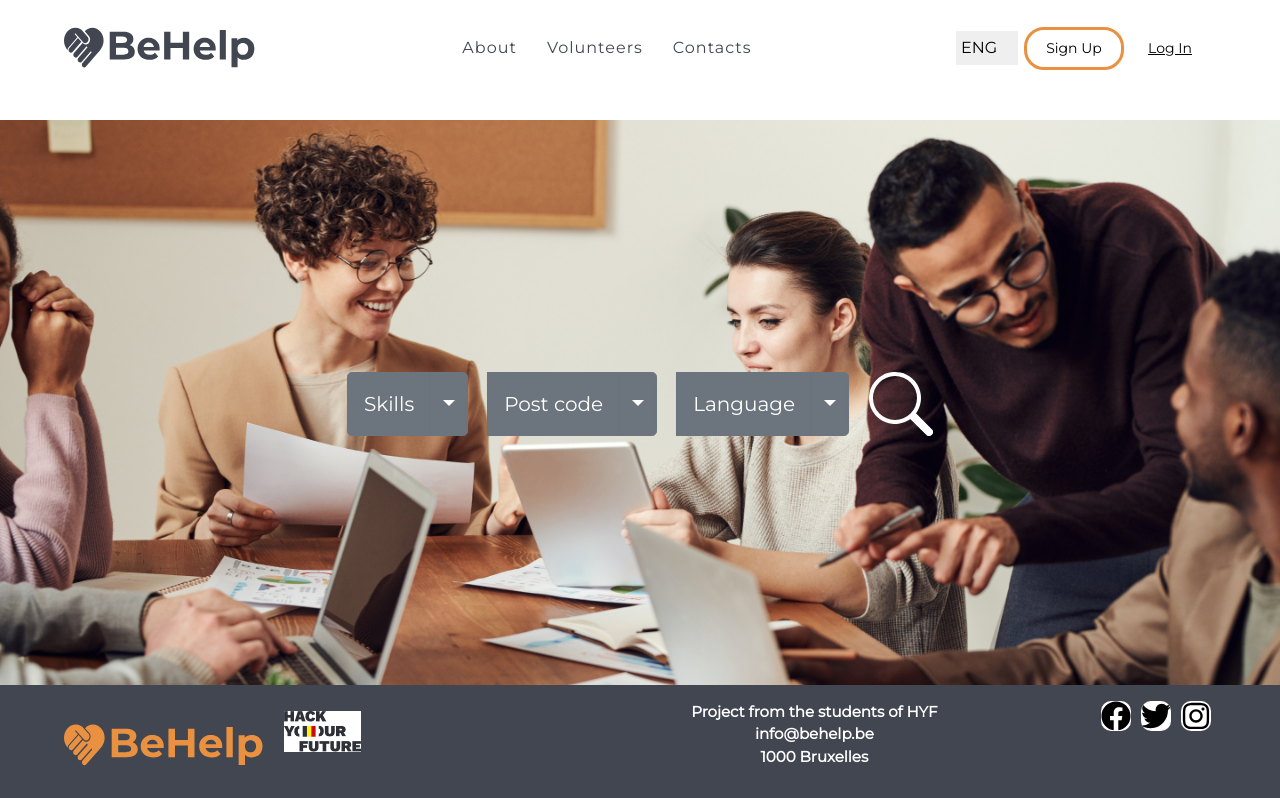
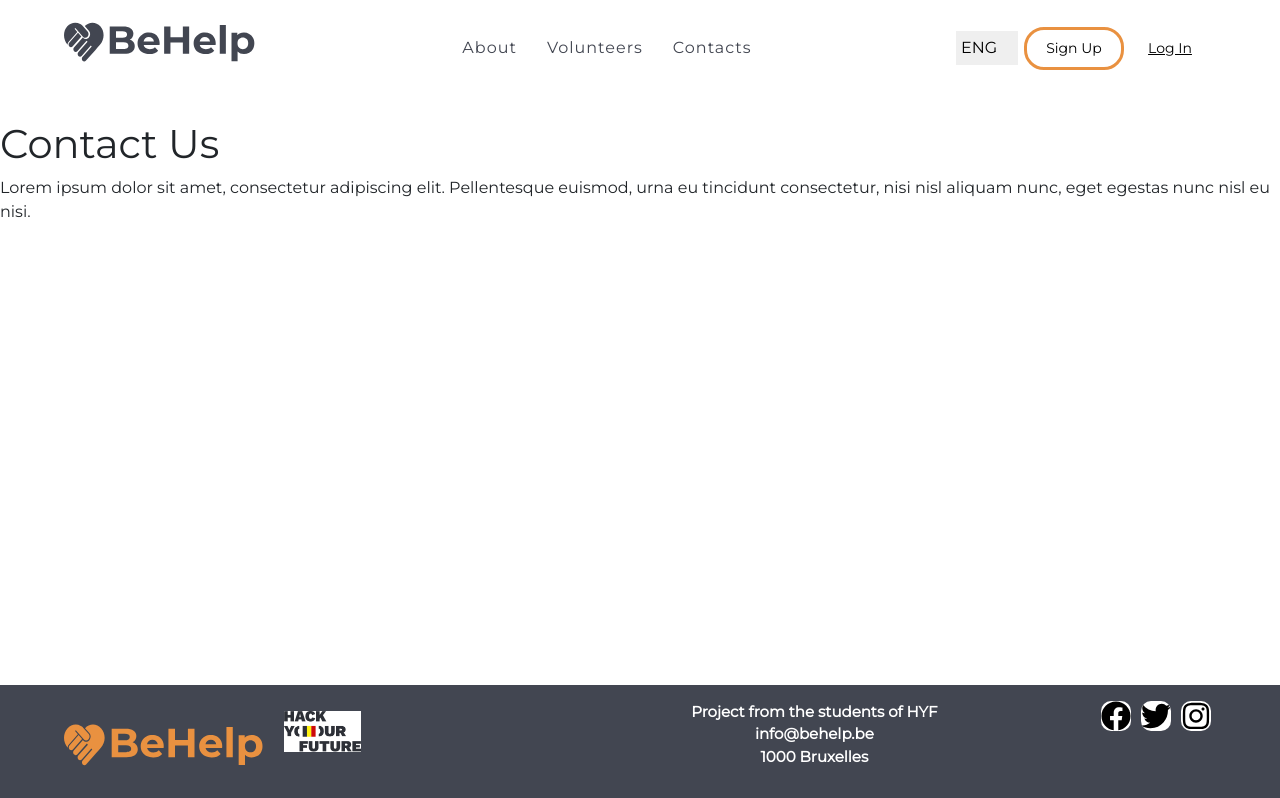
Before and after one commit to BeHelp/BeHelp, a Vue app: page /contacts in a window 1280 px wide. Shown: the top 798 px of the page. Built offline with nearby package versions, Linux system fonts and the light colour scheme.

Commit message:
vue routing implemented for contacts

```diff
--- a/frontend/src/App.vue
+++ b/frontend/src/App.vue
@@ -1,17 +1,12 @@
 <script setup>
 import Header from './components/Header.vue';
-import Search from './components/Search.vue';
-import About from './components/About.vue';
-import Services from './components/Services.vue';
 import Footer from './components/Footer.vue';
 </script>
 
 <template>
   <div class="app">
     <Header />
-    <Search />
-    <About />
-    <Services />
+    <router-view></router-view>
     <Footer />
   </div>
 </template>
--- a/frontend/src/components/Header.vue
+++ b/frontend/src/components/Header.vue
@@ -3,11 +3,13 @@
 <template>
   <header class="header">
     <nav class="header__nav">
-      <img
-        class="header__nav-logo"
-        src="../assets/logos/Logo_wb.svg"
-        alt="logo"
-      />
+      <router-link to="/"
+        ><img
+          class="header__nav-logo"
+          src="../assets/logos/Logo_wb.svg"
+          alt="logo"
+      /></router-link>
+
       <ul class="header__nav-list">
         <li class="header__nav-list item">
           <a href="#" class="header__nav-list link">About</a>
@@ -16,7 +18,9 @@
           <a href="volunteers.html" class="header__nav-list link">Volunteers</a>
         </li>
         <li class="header__nav-list item">
-          <a href="#" class="header__nav-list link">Contacts</a>
+          <router-link to="/contacts" class="header__nav-list link"
+            >Contacts</router-link
+          >
         </li>
       </ul>
       <ul class="header__nav-features">
--- /dev/null
+++ b/frontend/src/router/index.js
@@ -0,0 +1,23 @@
+import { createRouter, createWebHistory } from 'vue-router';
+import Home from '../views/Home.vue';
+import Contacts from '../views/Contacts.vue';
+
+const routes = [
+  {
+    path: '/',
+    name: 'Home',
+    component: Home,
+  },
+  {
+    path: '/contacts',
+    name: 'Contacts',
+    component: Contacts,
+  },
+];
+
+const router = createRouter({
+  history: createWebHistory(),
+  routes,
+});
+
+export default router;
--- /dev/null
+++ b/frontend/src/views/Contacts.vue
@@ -0,0 +1,10 @@
+<template>
+  <div>
+    <h1>Contact Us</h1>
+    <p>
+      Lorem ipsum dolor sit amet, consectetur adipiscing elit. Pellentesque
+      euismod, urna eu tincidunt consectetur, nisi nisl aliquam nunc, eget
+      egestas nunc nisl eu nisi.
+    </p>
+  </div>
+</template>
--- /dev/null
+++ b/frontend/src/views/Home.vue
@@ -0,0 +1,22 @@
+<script>
+import Search from '../components/Search.vue';
+import Whoarewe from '../components/Whoarewe.vue';
+import Services from '../components/Services.vue';
+
+export default {
+  name: 'Home',
+  components: {
+    Search,
+    Whoarewe,
+    Services,
+  },
+};
+</script>
+
+<template>
+  <div>
+    <Search />
+    <whoarewe />
+    <Services />
+  </div>
+</template>
--- a/package.json
+++ b/package.json
@@ -11,7 +11,8 @@
     "express": "^4.17.1",
     "jsonwebtoken": "^8.5.1",
     "mongoose": "^6.1.1",
-    "vue": "^3.2.25"
+    "vue": "^3.2.25",
+    "vue-router": "^4.0.12"
   },
   "devDependencies": {
     "@vitejs/plugin-vue": "^2.0.0",
```
Also changed, not shown: frontend/src/main.js (+4 -3 lines), frontend/src/components/Whoarewe.vue (renamed from frontend/src/components/About.vue), frontend/src/views/About.vue (added), frontend/src/views/Login.vue (added), frontend/src/views/Signup.vue (added), frontend/src/views/Volunteers.vue (added), 1 other file (tests, documents, lock files or other folders).
